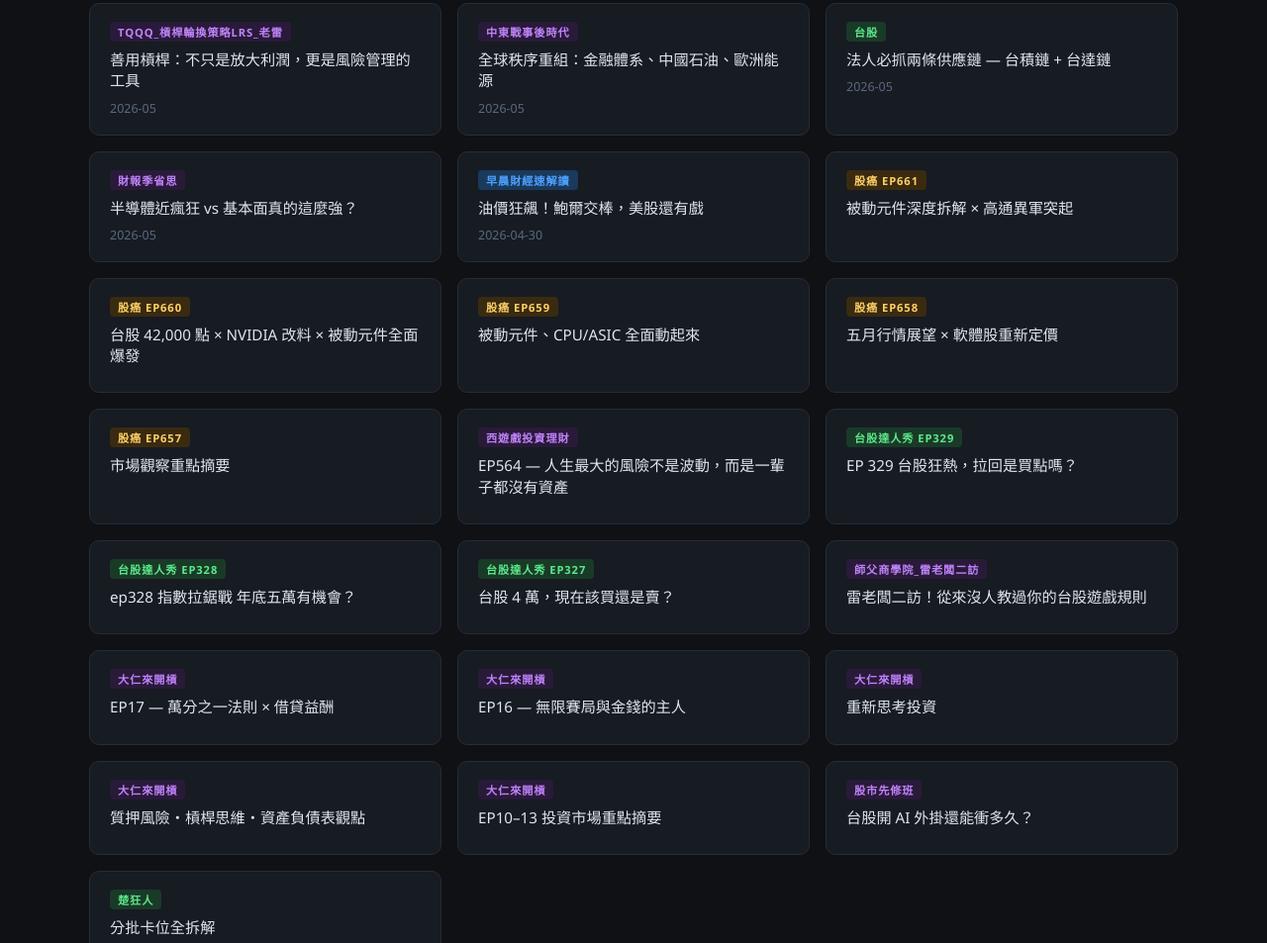
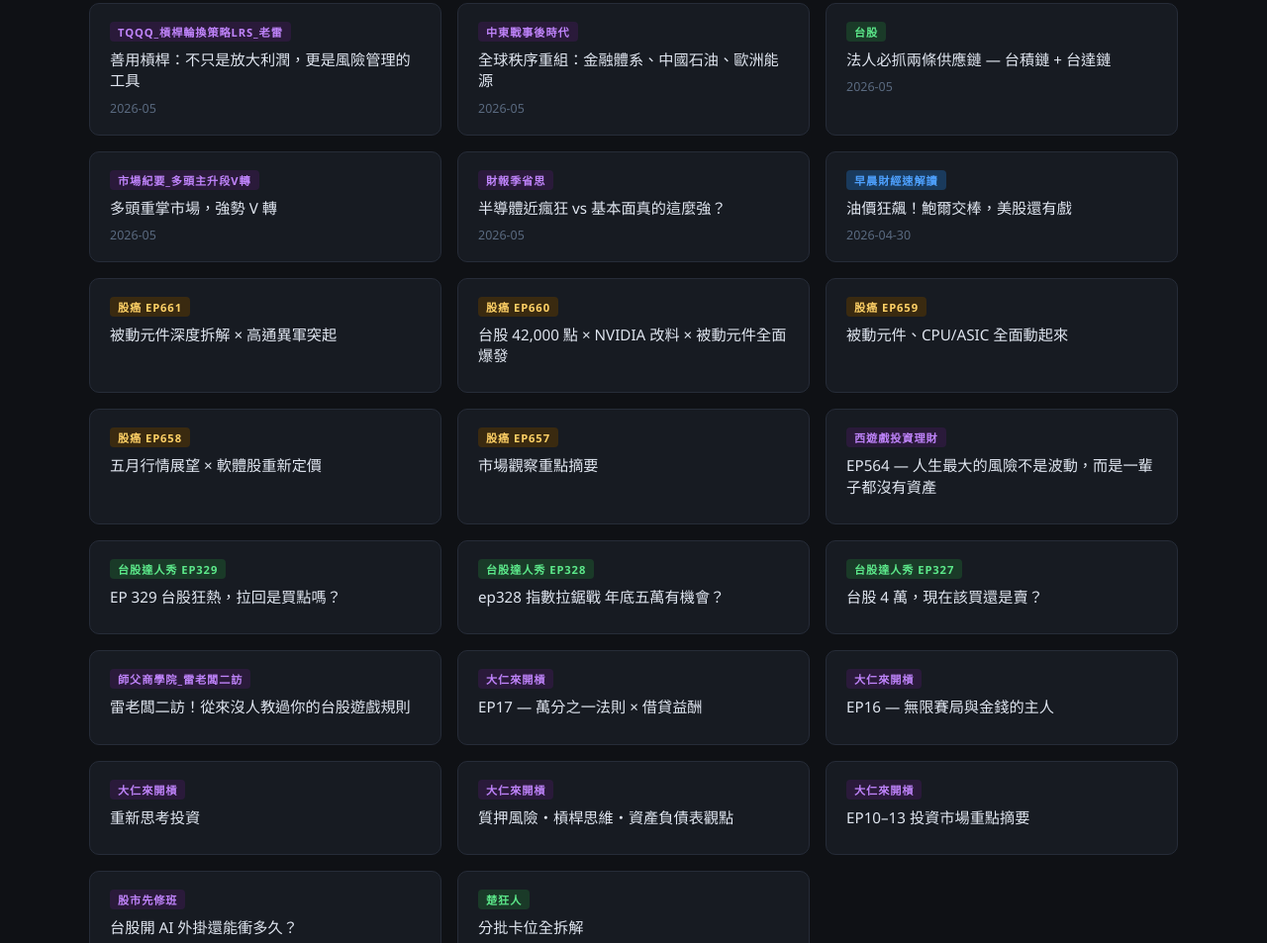
Before and after one commit to realbfu/podcast, a website: page report/index.html in a window 1280 px wide. Shown: the part 943-1896 px from the top of the page at 99% size. Drawn offline with Linux system fonts and the light colour scheme.

Commit message:
chore: 自動更新 index.html 及 .nojekyll

```diff
--- a/report/index.html
+++ b/report/index.html
@@ -183,6 +183,12 @@
       <span class="date">2026-05</span>
     </a>
 
+    <a class="card" href="2026_5_市場紀要_多頭主升段V轉_市場重點簡報.html">
+      <span class="tag tag-other">市場紀要_多頭主升段V轉</span>
+      <span class="title">多頭重掌市場，強勢 V 轉</span>
+      <span class="date">2026-05</span>
+    </a>
+
     <a class="card" href="2026_5_財報季省思_市場重點簡報.html">
       <span class="tag tag-other">財報季省思</span>
       <span class="title">半導體近瘋狂 vs 基本面真的這麼強？</span>
```
